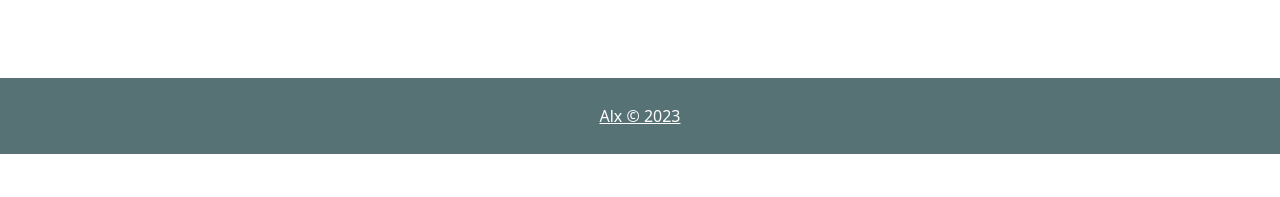
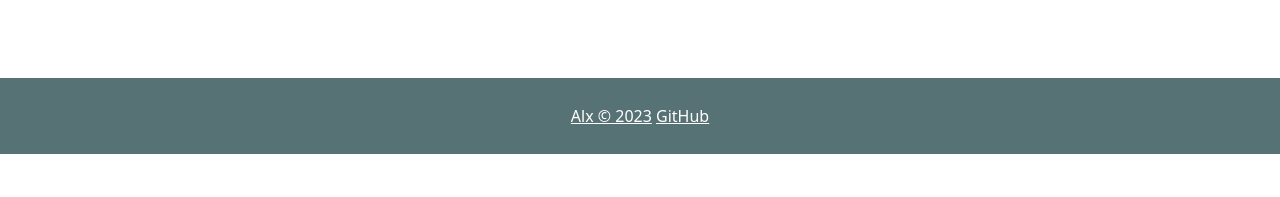
Before and after one commit to oolufolabii/taska, a Flask app: page /add-task in a window 1280 px wide. Shown: the part 603-800 px from the top of the page. Run offline with Flask 2, Linux system fonts and the light colour scheme; the visitor is signed in with stand-in values (Sample User, id 1); data comes from the database, SQL or seed files in the repository; data that the repository does not hold is empty; some libraries are stand-ins or nearby versions.

Commit message:
footer edits

```diff
--- a/templates/footer.html
+++ b/templates/footer.html
@@ -2,6 +2,7 @@
 <footer>
 	<div class="footer-box ">
 	  <a href = "https://www.alxafrica.com/" style="color: white;">Alx © 2023</a>
+	  <a href = "https://github.com/oolufolabii" style="color: white;">GitHub</a>
 	</div>
   </footer>
 </body>
```
